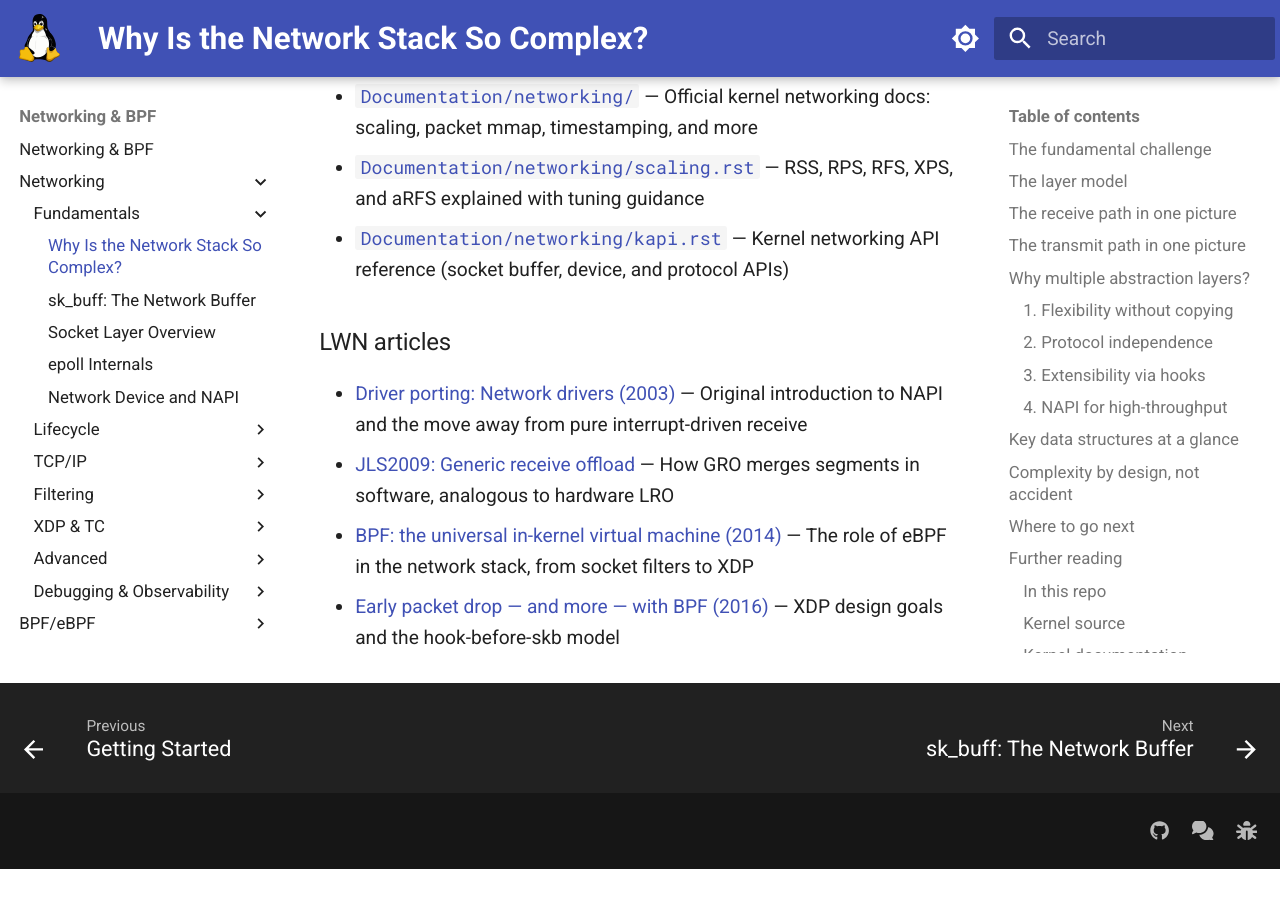
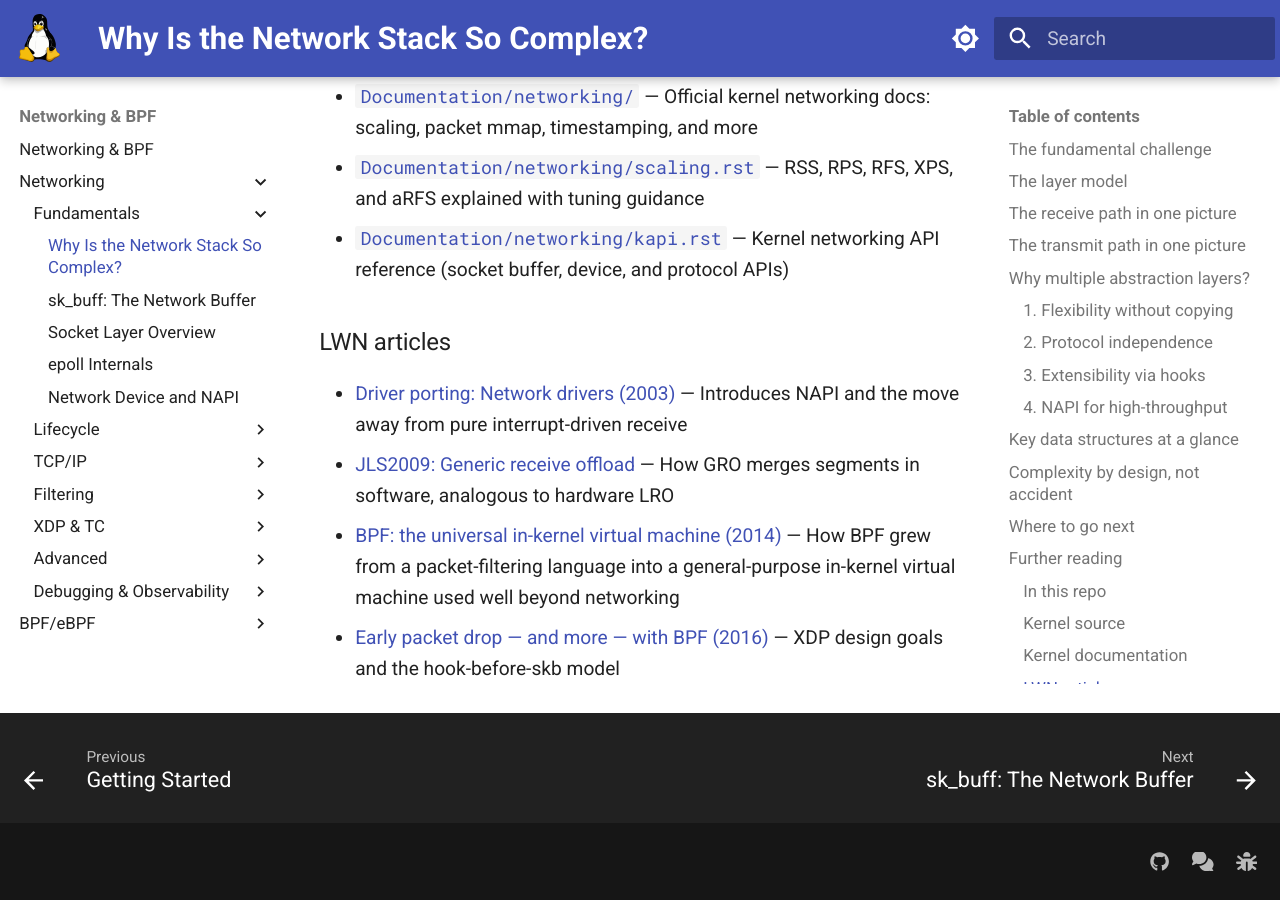
Before and after one commit to laveeshb/linux-kernel-internals, an MkDocs documentation site: the page built from docs/net/network-stack-overview.md, in a window 1280 px wide and 900 px high, scrolled down 6293 px. Built offline with MkDocs 1.6.1 and Material for MkDocs 9.7.7, drawn with Linux system fonts in a browser that asks for light colours; before the commit the page ends 7162 px from its top, so only the background shows below that.

Commit message:
Fix an unsupported eBPF-to-XDP claim missed in the first review pass
A second independent review caught one more citation the first pass
left untouched: 599755 ("BPF: the universal in-kernel virtual
machine") was annotated as covering eBPF's role "from socket filters
to XDP", but the article predates XDP by two years and has zero
mentions of it — its actual thesis is BPF's expansion beyond
networking into other kernel subsystems. Also softened the NAPI
introduction claim on 30107 since the article itself notes NAPI was
already backported to 2.4.20.

```diff
--- a/docs/net/network-stack-overview.md
+++ b/docs/net/network-stack-overview.md
@@ -169,7 +169,7 @@
 
 ### LWN articles
 
-- [Driver porting: Network drivers (2003)](https://lwn.net/Articles/30107/) — Original introduction to NAPI and the move away from pure interrupt-driven receive
+- [Driver porting: Network drivers (2003)](https://lwn.net/Articles/30107/) — Introduces NAPI and the move away from pure interrupt-driven receive
 - [JLS2009: Generic receive offload](https://lwn.net/Articles/358910/) — How GRO merges segments in software, analogous to hardware LRO
-- [BPF: the universal in-kernel virtual machine (2014)](https://lwn.net/Articles/599755/) — The role of eBPF in the network stack, from socket filters to XDP
+- [BPF: the universal in-kernel virtual machine (2014)](https://lwn.net/Articles/599755/) — How BPF grew from a packet-filtering language into a general-purpose in-kernel virtual machine used well beyond networking
 - [Early packet drop — and more — with BPF (2016)](https://lwn.net/Articles/682538/) — XDP design goals and the hook-before-skb model
```
